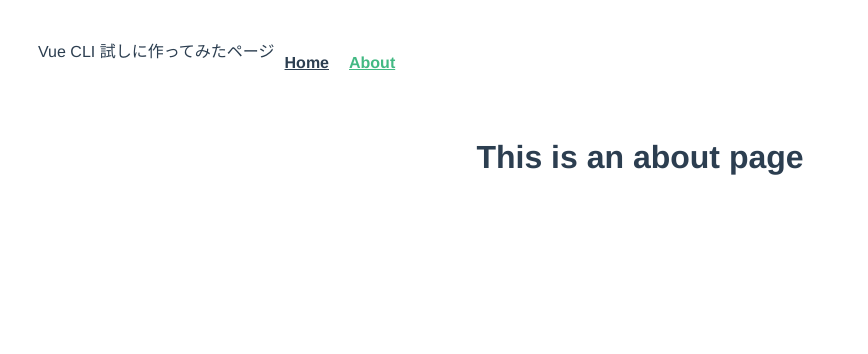
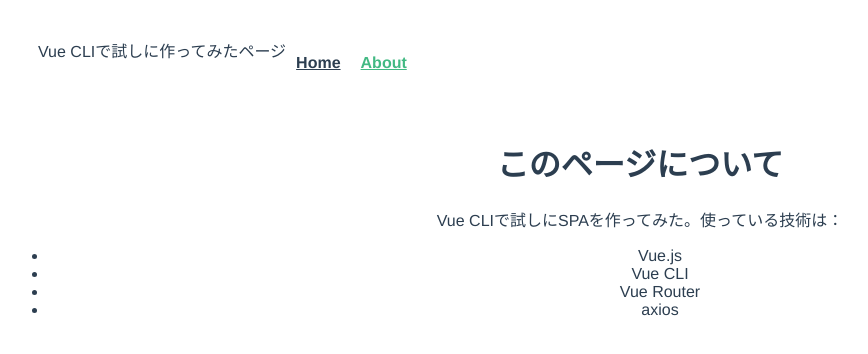
Before and after one commit to aikan-umetsubo/vue-cli-sample, a Vue app: page /about in a window 1280 px wide. Shown: the top 354 px of the page, without its empty margins (0-868 px from the left). Built offline with nearby package versions, Linux system fonts and the light colour scheme.

Commit message:
axiosをインストールし、cat-factsのAPIから取得した 猫の話を表示するようにした

```diff
--- a/package.json
+++ b/package.json
@@ -8,6 +8,7 @@
     "lint": "vue-cli-service lint"
   },
   "dependencies": {
+    "axios": "^0.20.0",
     "core-js": "^3.6.5",
     "vue": "^3.0.0-0",
     "vue-router": "^4.0.0-0"
--- a/src/App.vue
+++ b/src/App.vue
@@ -18,7 +18,6 @@ export default {
     Navigation
   }
 }
-
 </script>
 
 
--- a/src/components/Navigation.vue
+++ b/src/components/Navigation.vue
@@ -1,7 +1,7 @@
 <template>
   <div id="nav">
     <div id="title">
-      <span>Vue CLI 試しに作ってみたページ</span>
+      <span>Vue CLIで試しに作ってみたページ</span>
     </div>
     <div id="pages">
       <ul>
--- a/src/components/Top.vue
+++ b/src/components/Top.vue
@@ -1,17 +1,33 @@
 <template>
   <div class="top">
-    <h1>{{ msg }}</h1>
+    <h1>Vue CLIを使って作ってみたSPA</h1>
+    <h3>Cat Fact</h3>
     <p>
-      Vue CLIを使って作ってみたSPA
+      axiosを使って<a href="https://alexwohlbruck.github.io/cat-facts/">cat-facts</a>から取得した猫の話を表示します
     </p>
+    <blockquote id="cat-fact">
+      {{ cat_fact }}
+    </blockquote>
   </div>
 </template>
 
 <script>
+import axios from 'axios'
+
 export default {
   name: 'Top',
-  props: {
-    msg: String
+  data: () => {
+    return {
+      cat_fact: 'loading'
+    }
+  },
+  mounted: function(){
+    axios
+      .get('https://cat-fact.herokuapp.com/facts/random')
+      .then(response => {
+        console.log(response);
+        this.cat_fact = response.data.text
+      })
   }
 }
 </script>
@@ -21,13 +37,13 @@ export default {
 h3 {
   margin: 40px 0 0;
 }
-ul {
-  list-style-type: none;
-  padding: 0;
-}
-li {
-  display: inline-block;
-  margin: 0 10px;
+#cat-fact {
+  padding: 1em;
+  width: 40em;
+
+  position: relative;
+  left: calc(50% - 23em);
+  background-color: darkgray;
 }
 a {
   color: #42b983;
--- a/src/views/About.vue
+++ b/src/views/About.vue
@@ -1,5 +1,14 @@
 <template>
   <div class="about">
-    <h1>This is an about page</h1>
+    <h1>このページについて</h1>
+    <p>
+      Vue CLIで試しにSPAを作ってみた。使っている技術は：
+    </p>
+    <ul>
+      <li>Vue.js</li>
+      <li>Vue CLI</li>
+      <li>Vue Router</li>
+      <li>axios</li>
+    </ul>
   </div>
 </template>
--- a/src/views/Home.vue
+++ b/src/views/Home.vue
@@ -1,6 +1,5 @@
 <template>
   <div class="home">
-    <img alt="Vue logo" src="../assets/logo.png">
     <Top msg="This is the top page"/>
   </div>
 </template>
```
Also changed, not shown: 1 other file (tests, documents, lock files or other folders).
